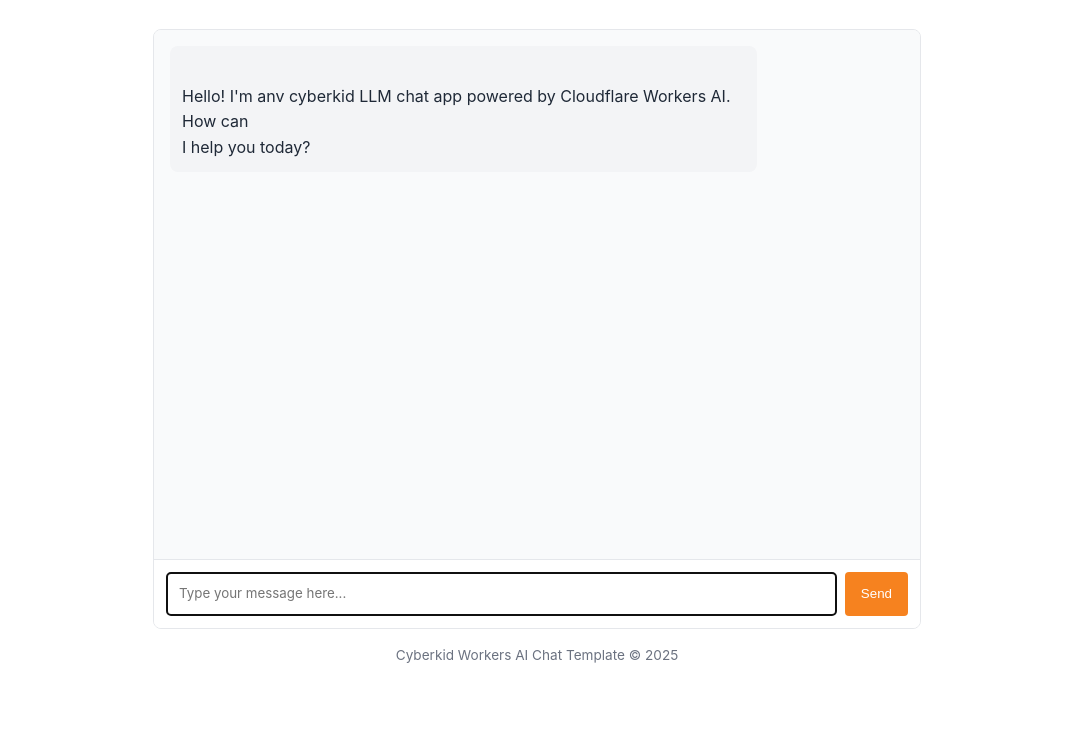
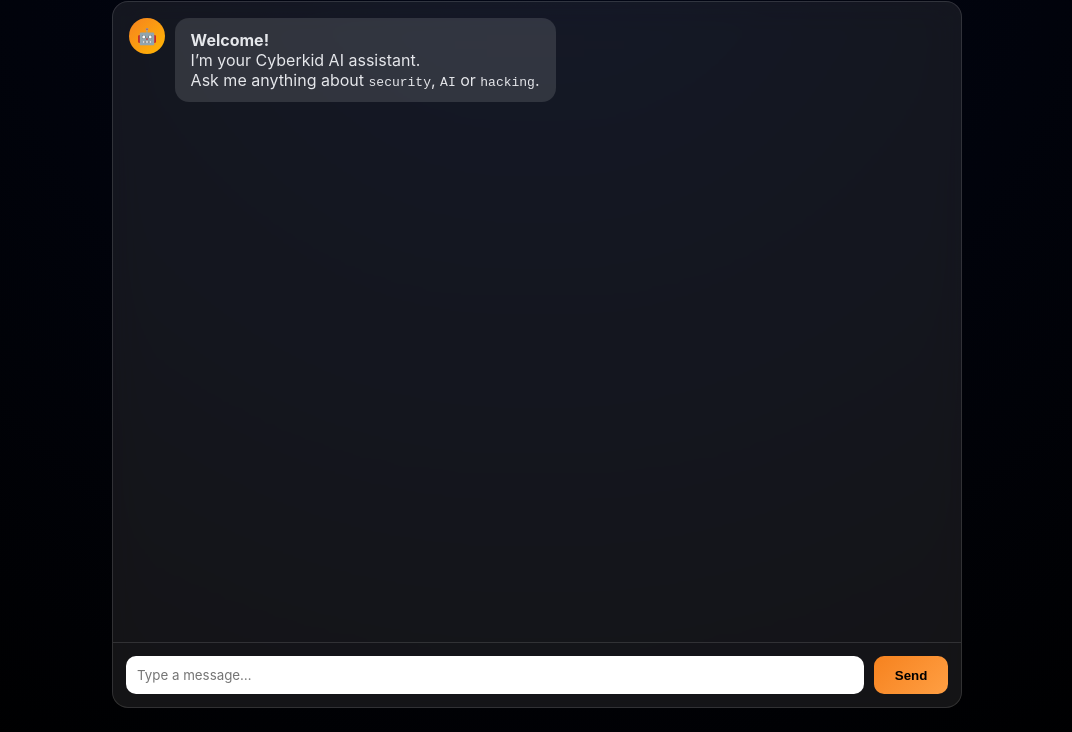
Before and after one commit to cyberkiddle/llm-chat-app-template, a website: page public/index.html in a window 1280 px wide. Shown: the part 116-848 px from the top of the page, without its empty margins (103-1175 px from the left). Before the commit the page ends 800 px from the top, so only its background shows below. Drawn offline with nearby package versions, Linux system fonts and the light colour scheme.

Commit message:
Revamp HTML structure and styles for Cyberkid AI Chat

```diff
--- a/public/index.html
+++ b/public/index.html
@@ -3,181 +3,249 @@
 <head>
 <meta charset="UTF-8" />
 <meta name="viewport" content="width=device-width, initial-scale=1.0" />
-		<title>LLM Chat App</title>
+<title>Cyberkid AI Chat</title>
+
+<!-- Markdown Renderer -->
+<script src="https://cdn.jsdelivr.net/npm/marked/marked.min.js"></script>
+
 <style>
 :root {
-				--primary-color: #f6821f;
-				--primary-hover: #e67e22;
-				--light-bg: #f9fafb;
-				--border-color: #e5e7eb;
-				--text-color: #1f2937;
-				--text-light: #6b7280;
-				--user-msg-bg: #fff2e6;
-				--assistant-msg-bg: #f3f4f6;
+	--primary: #f6821f;
+	--bg-dark: #020617;
+	--bg-light: #f8fafc;
+	--surface-dark: rgba(255,255,255,.08);
+	--surface-light: #ffffff;
+	--text-dark: #e5e7eb;
+	--text-light: #020617;
+	--muted: #9ca3af;
 }
 
-			* {
-				box-sizing: border-box;
-				margin: 0;
-				padding: 0;
+body.light {
+	background: var(--bg-light);
+	color: var(--text-light);
 }
 
 body {
-				font-family:
-					-apple-system, BlinkMacSystemFont, "Segoe UI", Roboto, Oxygen, Ubuntu,
-					Cantarell, sans-serif;
-				line-height: 1.6;
-				color: var(--text-color);
-				max-width: 800px;
-				margin: 0 auto;
+	font-family: Inter, system-ui, sans-serif;
+	background: radial-gradient(circle at top, #020617, #000);
+	color: var(--text-dark);
+	min-height: 100vh;
+	display: flex;
+	justify-content: center;
 	padding: 1rem;
 }
 
+.app {
+	width: 100%;
+	max-width: 850px;
+	display: flex;
+	flex-direction: column;
+}
+
 header {
-				text-align: center;
-				margin-bottom: 2rem;
-				padding: 1rem 0;
-				border-bottom: 1px solid var(--border-color);
+	display: flex;
+	justify-content: space-between;
+	align-items: center;
+	margin-bottom: 1rem;
 }
 
 h1 {
-				font-size: 1.5rem;
-				color: var(--primary-color);
+	font-size: 1.9rem;
+	background: linear-gradient(90deg, #f6821f, #ffd166);
+	-webkit-background-clip: text;
+	-webkit-text-fill-color: transparent;
 }
 
-			.chat-container {
+.toggle {
+	cursor: pointer;
+	border: none;
+	background: none;
+	font-size: 1.2rem;
+}
+
+.chat {
+	flex: 1;
+	background: var(--surface-dark);
+	backdrop-filter: blur(16px);
+	border-radius: 16px;
+	border: 1px solid rgba(255,255,255,.12);
 	display: flex;
 	flex-direction: column;
-				height: calc(100vh - 200px);
-				min-height: 400px;
-				border: 1px solid var(--border-color);
-				border-radius: 8px;
 	overflow: hidden;
 }
 
-			.chat-messages {
-				flex: 1;
-				overflow-y: auto;
-				padding: 1rem;
-				background-color: var(--light-bg);
+body.light .chat {
+	background: var(--surface-light);
+	border-color: #e5e7eb;
 }
 
-			.message {
-				margin-bottom: 1rem;
-				padding: 0.75rem;
-				border-radius: 8px;
-				max-width: 80%;
+.messages {
+	flex: 1;
+	padding: 1rem;
+	overflow-y: auto;
 }
 
-			.message p {
-				white-space: pre-line;
-				margin: 0;
-				overflow-wrap: anywhere;
+.msg {
+	display: flex;
+	gap: .6rem;
+	margin-bottom: .9rem;
+	animation: fade .25s ease;
 }
 
-			.user-message {
-				background-color: var(--user-msg-bg);
-				align-self: flex-end;
-				margin-left: auto;
+.avatar {
+	width: 36px;
+	height: 36px;
+	border-radius: 50%;
+	background: linear-gradient(135deg, #f6821f, #ffb703);
+	display: flex;
+	align-items: center;
+	justify-content: center;
+	font-weight: bold;
+	color: #000;
 }
 
-			.assistant-message {
-				background-color: var(--assistant-msg-bg);
-				align-self: flex-start;
+.user .avatar {
+	background: linear-gradient(135deg, #38bdf8, #06b6d4);
 }
 
-			.message-input {
-				display: flex;
-				padding: 0.75rem;
-				border-top: 1px solid var(--border-color);
-				background-color: white;
+.bubble {
+	padding: .75rem 1rem;
+	border-radius: 14px;
+	max-width: 75%;
+	background: rgba(255,255,255,.12);
 }
 
-			#user-input {
-				flex: 1;
-				padding: 0.75rem;
-				border: 1px solid var(--border-color);
-				border-radius: 4px;
-				font-family: inherit;
-				resize: none;
-				min-height: 44px;
+.user .bubble {
+	margin-left: auto;
+	background: linear-gradient(135deg, #38bdf8, #06b6d4);
+	color: #000;
 }
 
-			#send-button {
-				margin-left: 0.5rem;
-				padding: 0 1rem;
-				background-color: var(--primary-color);
-				color: white;
-				border: none;
-				border-radius: 4px;
-				cursor: pointer;
-				transition: background-color 0.2s;
+.typing {
+	display: flex;
+	gap: 4px;
+	padding: .5rem 1rem;
 }
 
-			#send-button:hover {
-				background-color: var(--primary-hover);
+.dot {
+	width: 6px;
+	height: 6px;
+	background: var(--muted);
+	border-radius: 50%;
+	animation: blink 1.4s infinite both;
 }
 
-			#send-button:disabled {
-				background-color: var(--text-light);
-				cursor: not-allowed;
+.dot:nth-child(2){animation-delay:.2s}
+.dot:nth-child(3){animation-delay:.4s}
+
+.input {
+	display: flex;
+	gap: .6rem;
+	padding: .8rem;
+	border-top: 1px solid rgba(255,255,255,.12);
 }
 
-			.typing-indicator {
-				display: none;
-				font-style: italic;
-				color: var(--text-light);
-				padding: 1rem;
+textarea {
+	flex: 1;
+	resize: none;
+	border-radius: 10px;
+	border: none;
+	padding: .7rem;
+	font-family: inherit;
 }
 
-			.typing-indicator.visible {
-				display: block;
+button.send {
+	padding: 0 1.3rem;
+	border-radius: 10px;
+	border: none;
+	background: linear-gradient(135deg, #f6821f, #ff9f43);
+	font-weight: bold;
+	cursor: pointer;
 }
 
-			footer {
-				margin-top: 1rem;
-				text-align: center;
-				font-size: 0.85rem;
-				color: var(--text-light);
+@keyframes blink {
+	0%,80%,100%{opacity:0}
+	40%{opacity:1}
+}
+
+@keyframes fade {
+	from{opacity:0;transform:translateY(5px)}
+	to{opacity:1}
+}
+
+@media(max-width:600px){
+	h1{font-size:1.4rem}
+	.bubble{max-width:85%}
 }
 </style>
 </head>
+
 <body>
+<div class="app">
 	<header>
-			<h1>cyberkid AI Chat</h1>
-			<p>Powered by Cyberkiddle.com</p>
+		<h1>Cyberkid AI</h1>
+		<button class="toggle" onclick="toggleTheme()">🌗</button>
 	</header>
 
-		<div class="chat-container">
-			<div id="chat-messages" class="chat-messages">
-				<div class="message assistant-message">
-					<p>
-						Hello! I'm anv cyberkid LLM chat app powered by Cloudflare Workers AI. How can
-						I help you today?
-					</p>
+	<div class="chat">
+		<div class="messages" id="messages">
+			<div class="msg ai">
+				<div class="avatar">🤖</div>
+				<div class="bubble">
+					<strong>Welcome!</strong><br>
+					I’m your Cyberkid AI assistant.<br>
+					Ask me anything about <code>security</code>, <code>AI</code> or <code>hacking</code>.
+				</div>
 			</div>
 		</div>
 
-			<div class="typing-indicator" id="typing-indicator">
-				AI is thinking...
+		<div class="typing" id="typing" style="display:none">
+			<div class="dot"></div><div class="dot"></div><div class="dot"></div>
 		</div>
 
-			<div class="message-input">
-				<textarea
-					id="user-input"
-					placeholder="Type your message here..."
-					rows="1"
-					autofocus
-				></textarea>
-				<button id="send-button">Send</button>
+		<div class="input">
+			<textarea id="input" rows="1" placeholder="Type a message…"></textarea>
+			<button class="send" onclick="send()">Send</button>
+		</div>
 	</div>
 </div>
 
-		<footer>
-			<p>Cyberkid Workers AI Chat Template &copy; 2025</p>
-		</footer>
+<script>
+const body = document.body;
+const messages = document.getElementById("messages");
+const typing = document.getElementById("typing");
 
-		<!-- Chat app script -->
-		<script src="chat.js"></script>
+function toggleTheme(){
+	body.classList.toggle("light");
+	localStorage.theme = body.classList.contains("light") ? "light" : "dark";
+}
+
+if(localStorage.theme === "light") body.classList.add("light");
+
+function addMsg(role, text){
+	const div = document.createElement("div");
+	div.className = "msg " + role;
+	div.innerHTML = `
+		<div class="avatar">${role === "user" ? "🧑" : "🤖"}</div>
+		<div class="bubble">${marked.parse(text)}</div>
+	`;
+	messages.appendChild(div);
+	messages.scrollTop = messages.scrollHeight;
+}
+
+function send(){
+	const input = document.getElementById("input");
+	if(!input.value.trim()) return;
+	addMsg("user", input.value);
+	input.value = "";
+	typing.style.display = "flex";
+
+	// simulate AI reply (replace with Workers AI response)
+	setTimeout(()=>{
+		typing.style.display = "none";
+		addMsg("ai", "**AI Response:** This UI is now 🔥 *beautiful*, fast and hacker-ready.");
+	},1200);
+}
+</script>
 </body>
 </html>
```
Lines whose indentation alone changed are shown as unchanged.
